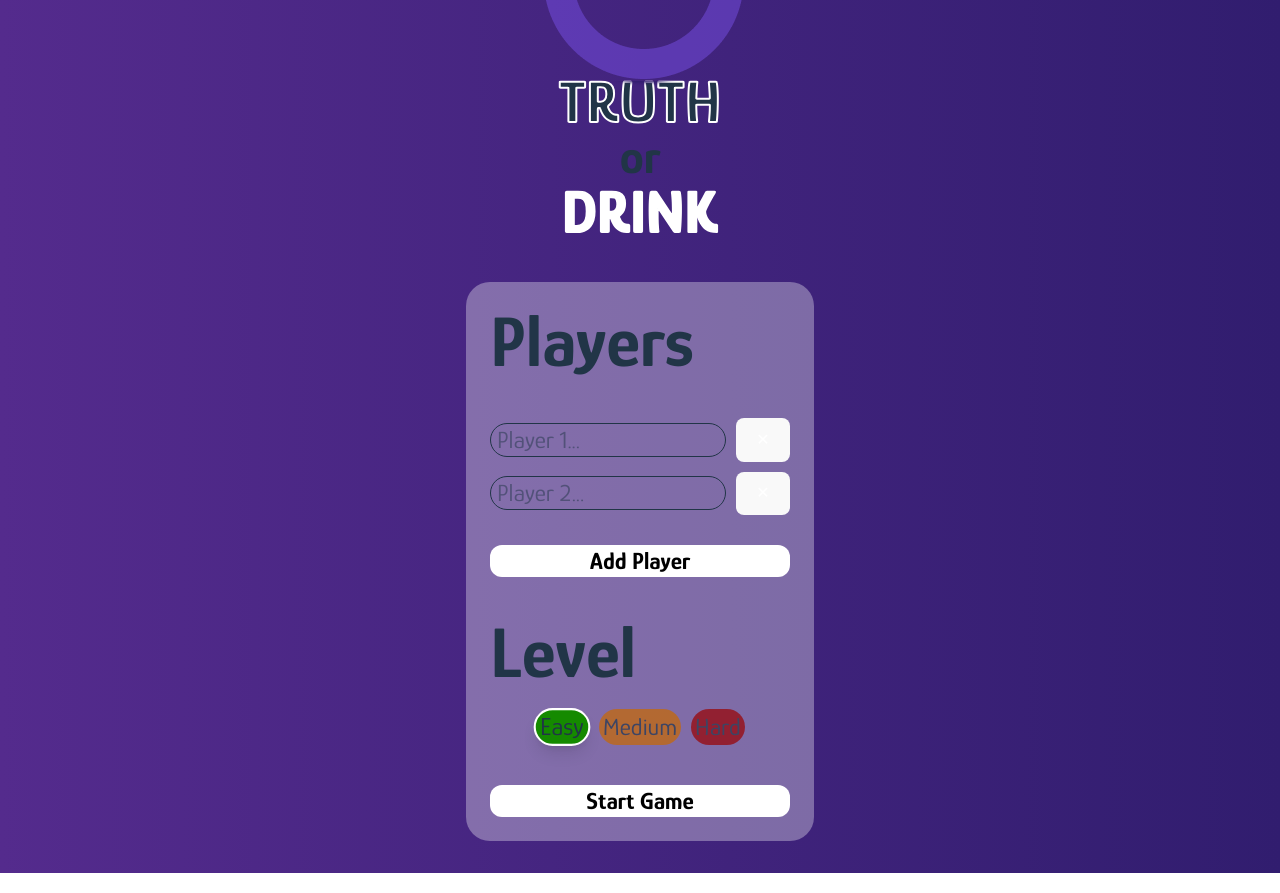
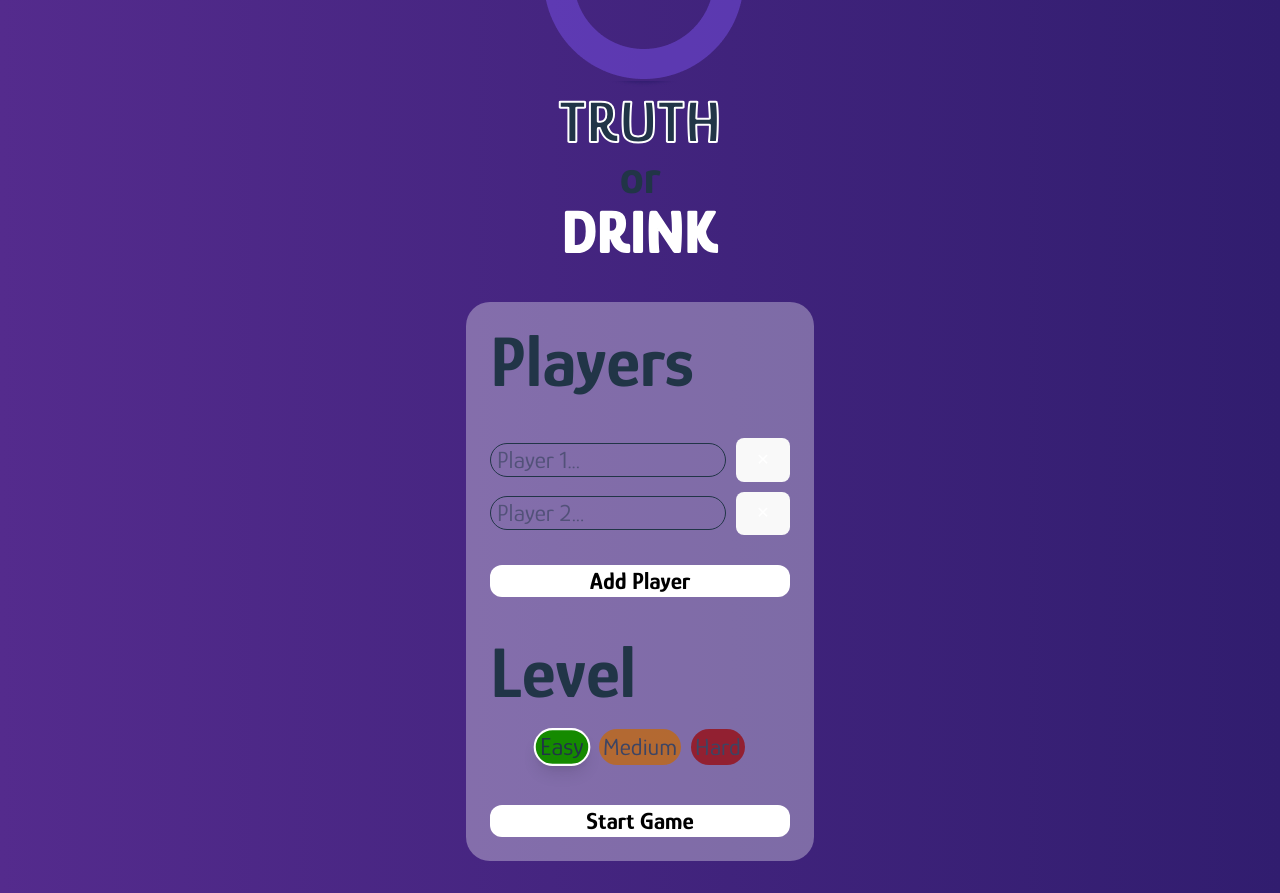
Before and after one commit to Marielaquintanarr/truth-or-drink, a React (Vite) app: page / in a window 1280 px wide. Built offline with nearby package versions, Linux system fonts and the light colour scheme.

Commit message:
dimensions 5

```diff
--- a/src/pages/Homepage.tsx
+++ b/src/pages/Homepage.tsx
@@ -18,7 +18,7 @@ export default function Homepage() {
                 <img className="absolute top-0 z-20" src={circle} />
                 <div style={{display: "flex", gap: "1px", flexDirection: "column",}}>
                     <p
-                        className="font-black text-6xl text-white,m-0, mt-10"
+                        className="font-black text-6xl text-white,m-0, mt-15"
                         style={{ WebkitTextStroke: "2px white"}}
                         >
                         TRUTH
```
